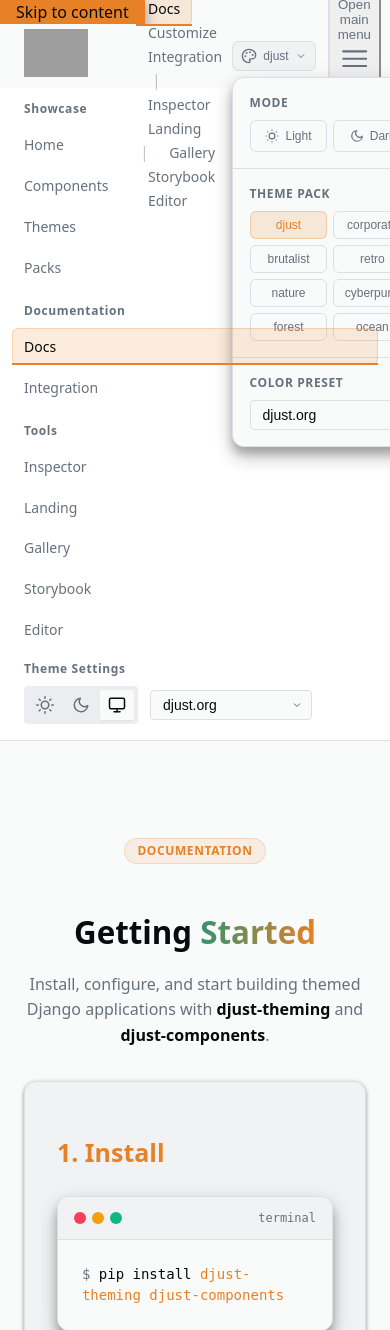
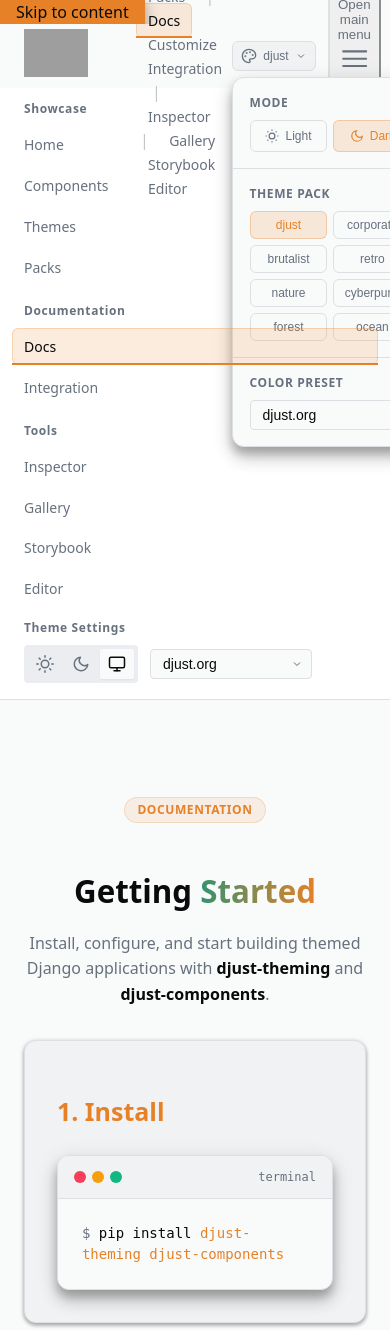
Before and after one commit to djust-org/djust-theming, a Django app: page /docs/ in a window 390 px wide; the page is wider, and only the part inside the window is pictured. Shown: the top 1330 px of that part. Run offline with Django 4.2, Linux system fonts and the light colour scheme; grey boxes are pictures that could not be loaded.

Commit message:
fix: theming site fixes — default dark theme, remove landing nav, public gallery
- Default theme mode changed from 'system' to 'dark' so site opens in djust dark
- Remove 'Landing' page from desktop and mobile navigation (route still exists)
- Add DJUST_THEMING_GALLERY_PUBLIC setting to gallery access control so storybook
  category pages work in production; enable it in example project settings

Co-Authored-By: Paperclip <noreply@paperclip.ing>

```diff
--- a/djust_theming/gallery/views.py
+++ b/djust_theming/gallery/views.py
@@ -392,7 +392,8 @@ def _generate_theme_toml(name: str, radius: float) -> str:
 
 def _check_access(request):
     """Return an HttpResponseForbidden if access should be denied, else None."""
-    if not settings.DEBUG:
+    gallery_public = getattr(settings, "DJUST_THEMING_GALLERY_PUBLIC", settings.DEBUG)
+    if not gallery_public:
         user = getattr(request, "user", None)
         if not user or not getattr(user, "is_staff", False):
             return HttpResponseForbidden(
--- a/example_project/example_project/settings.py
+++ b/example_project/example_project/settings.py
@@ -106,6 +106,9 @@ STATICFILES_STORAGE = 'whitenoise.storage.CompressedManifestStaticFilesStorage'
 
 DEFAULT_AUTO_FIELD = 'django.db.models.BigAutoField'
 
+# Make gallery/storybook publicly accessible on the demo site
+DJUST_THEMING_GALLERY_PUBLIC = True
+
 LOGGING = {
     'version': 1,
     'disable_existing_loggers': False,
--- a/example_project/theme_demo/templates/theme_demo/base.html
+++ b/example_project/theme_demo/templates/theme_demo/base.html
@@ -266,7 +266,6 @@
                     <a href="{% url 'theme_demo:integration' %}" class="nav-link {% if request.resolver_match.url_name == 'integration' %}active{% endif %}">Integration</a>
                     <span class="nav-divider">|</span>
                     <a href="{% url 'theme_demo:inspector' %}" class="nav-link {% if request.resolver_match.url_name == 'inspector' %}active{% endif %}">Inspector</a>
-                    <a href="{% url 'theme_demo:landing' %}" class="nav-link {% if request.resolver_match.url_name == 'landing' %}active{% endif %}">Landing</a>
                     <span class="nav-divider">|</span>
                     <a href="{% url 'djust_theming:gallery' %}" class="nav-link {% if request.resolver_match.app_name == 'djust_theming' and request.resolver_match.url_name == 'gallery' %}active{% endif %}">Gallery</a>
                     <a href="{% url 'djust_theming:storybook' %}" class="nav-link {% if request.resolver_match.app_name == 'djust_theming' and request.resolver_match.url_name == 'storybook' %}active{% endif %}">Storybook</a>
@@ -378,7 +377,6 @@
 
             <div class="text-muted-foreground uppercase" style="font-size: var(--tiny-size); font-weight: var(--font-weight-section, 600); letter-spacing: 0.05em; padding: calc(var(--grid-gap, 1.5rem) * 0.17) calc(var(--grid-gap, 1.5rem) * 0.5); margin-top: calc(var(--grid-gap, 1.5rem) * 0.33);">Tools</div>
             <a href="{% url 'theme_demo:inspector' %}" class="nav-link block {% if request.resolver_match.url_name == 'inspector' %}active{% endif %}">Inspector</a>
-            <a href="{% url 'theme_demo:landing' %}" class="nav-link block {% if request.resolver_match.url_name == 'landing' %}active{% endif %}">Landing</a>
             <a href="{% url 'djust_theming:gallery' %}" class="nav-link block {% if request.resolver_match.app_name == 'djust_theming' %}active{% endif %}">Gallery</a>
             <a href="{% url 'djust_theming:storybook' %}" class="nav-link block">Storybook</a>
             <a href="{% url 'djust_theming:editor' %}" class="nav-link block">Editor</a>
@@ -419,7 +417,7 @@
         const panel = document.getElementById('theme-dropdown-panel');
         const label = document.getElementById('theme-dropdown-label');
         const currentPack = localStorage.getItem('djust-theme-pack') || 'djust';
-        const currentMode = localStorage.getItem('djust-theme-mode') || 'system';
+        const currentMode = localStorage.getItem('djust-theme-mode') || 'dark';
 
         // Set label
         if (label) label.textContent = currentPack;
```
